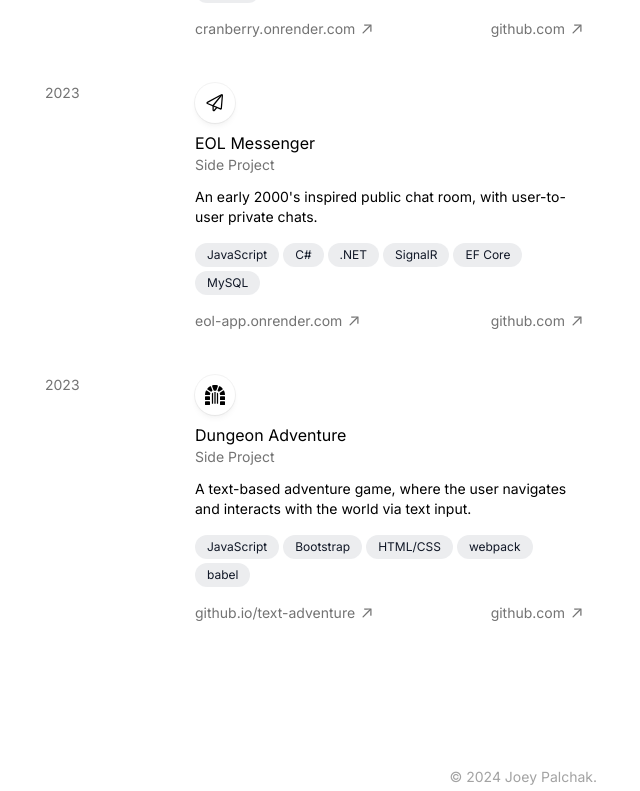
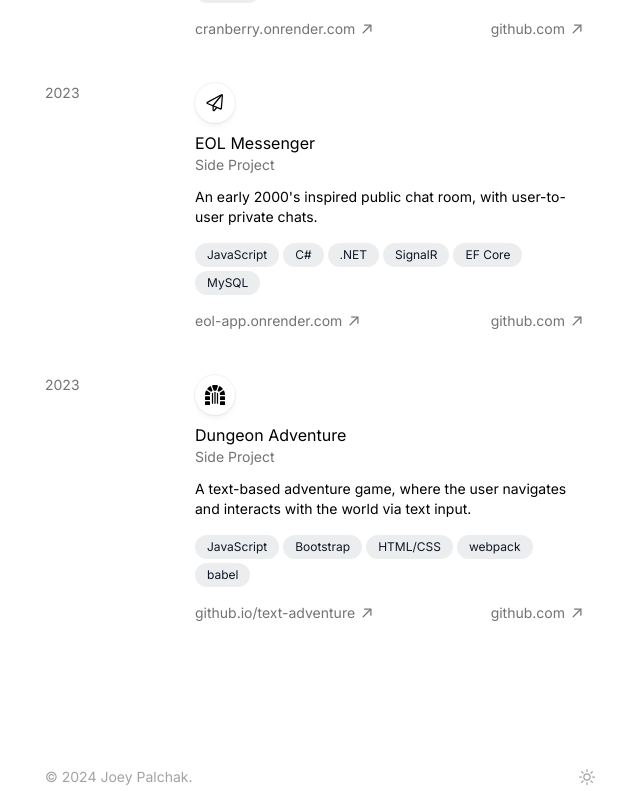
Before and after one commit to jfpalchak/palchak.io, a Next.js app: page / in a window 1280 px wide. Shown: the part 885-1676 px from the top of the page, without its empty margins (319-959 px from the left). Built offline with nearby package versions, Linux system fonts and the light colour scheme.

Commit message:
edit README text

```diff
--- a/src/components/Footer.tsx
+++ b/src/components/Footer.tsx
@@ -1,8 +1,11 @@
+import Toggle from "@/components/Toggle";
+
 export default function Footer() {
   return (
-    <footer className="mt-28 px-3">
-      <div className="bottom-0 my-auto flex justify-end text-sm text-neutral-400">
+    <footer className="mt-28 px-3 pb-1">
+      <div className="bottom-0 my-auto flex items-center justify-between text-sm text-neutral-400">
         <p>&copy; {new Date().getFullYear()} Joey Palchak.</p>
+        <Toggle />
       </div>
     </footer>
   );
--- /dev/null
+++ b/src/components/Toggle.tsx
@@ -0,0 +1,20 @@
+'use client';
+
+import { useState } from "react";
+import { SunIcon, MoonIcon } from "@/components/icons";
+
+export default function Toggle() {
+  const [theme, setTheme] = useState(true);
+
+  return (
+    <div
+      className="hover:cursor-pointer"
+      onClick={() => setTheme((state) => !state)}
+    >
+      {theme
+        ? <SunIcon className="h-5 w-5" />
+        : <MoonIcon className="h-4 w-5" />
+      }
+    </div>
+  );
+}
```
Also changed, not shown: 1 other file (tests, documents, lock files or other folders).
